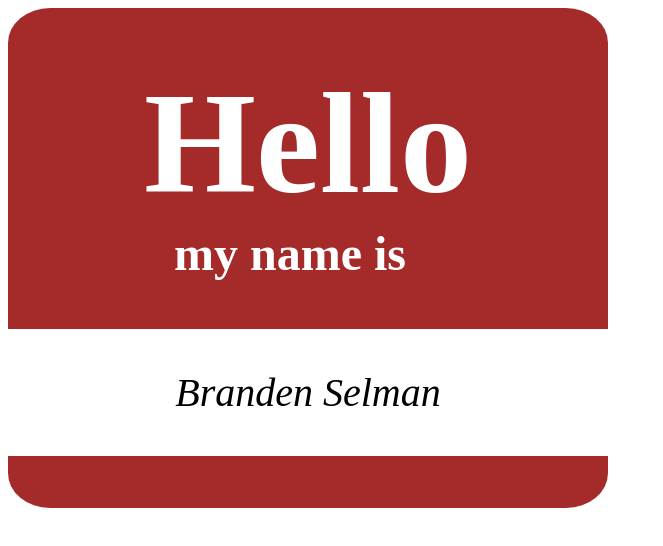
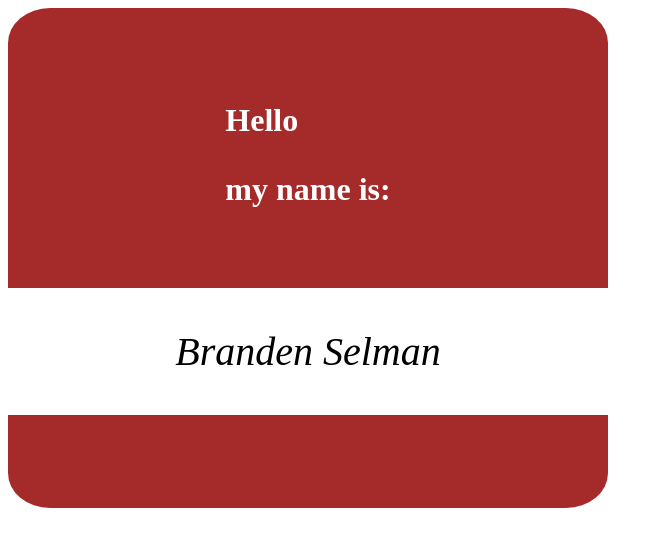
Before and after one commit to branden-selman/lab-02a-a-name-tag, a plain HTML site: page index.html in a window 1280 px wide. Shown: the whole page, without its empty margins (0-663 px from the left). Drawn offline with Linux system fonts and the light colour scheme.

Commit message:
new code

```diff
--- a/index.html
+++ b/index.html
@@ -10,10 +10,14 @@
   <body>
     <div class="h">
       <div class="greeting">
-        <h1 class="top">Hello</h1>
-        <h2 class="mid">my name is</h2>
+        <h1 class="top">Hello
+          <p>my name is:</p>
+        </h1>
+        <!-- <h2 class="mid">my name is</h2> -->
       </div>
       <div class="nameTag"><p class="center">Branden Selman</p></div>
     </div>
+    <span></span>
   </body>
+  <script src="./main.js" type="module"></script>
 </html>
--- a/style.css
+++ b/style.css
@@ -1,5 +1,3 @@
-
-
 .h {
   background-color: brown;
   display: flex;
@@ -13,9 +11,10 @@
   border-radius: 7%;
 }
 .top {
-  font-size: 9rem;
+  font-size: 5;
   color: white;
   margin: 0;
+  display: flexbox
 }
 .mid {
   color: white;
@@ -34,7 +33,7 @@
   align-items: center;
 }
 
-.nameTag{
+.nameTag {
   background-color: white;
   width: 100vw;
   text-align: center;
```
Also changed, not shown: main.js (added). Lines whose indentation alone changed are shown as unchanged.
